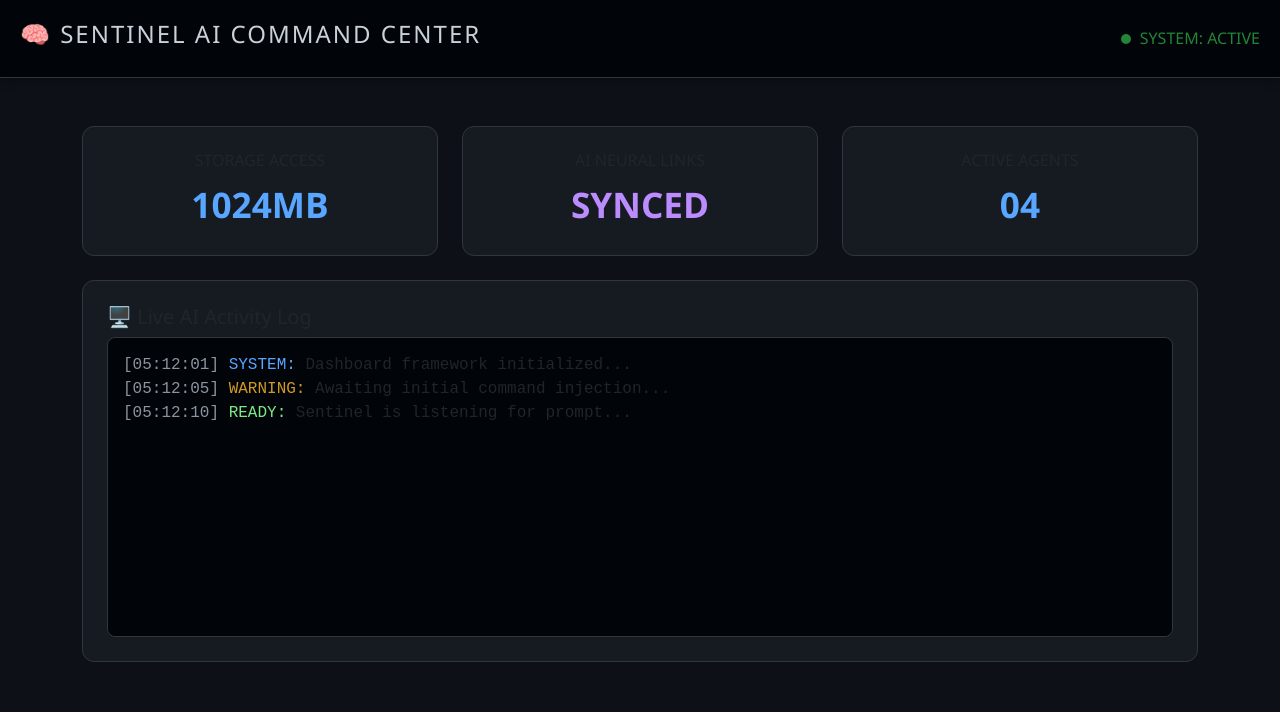
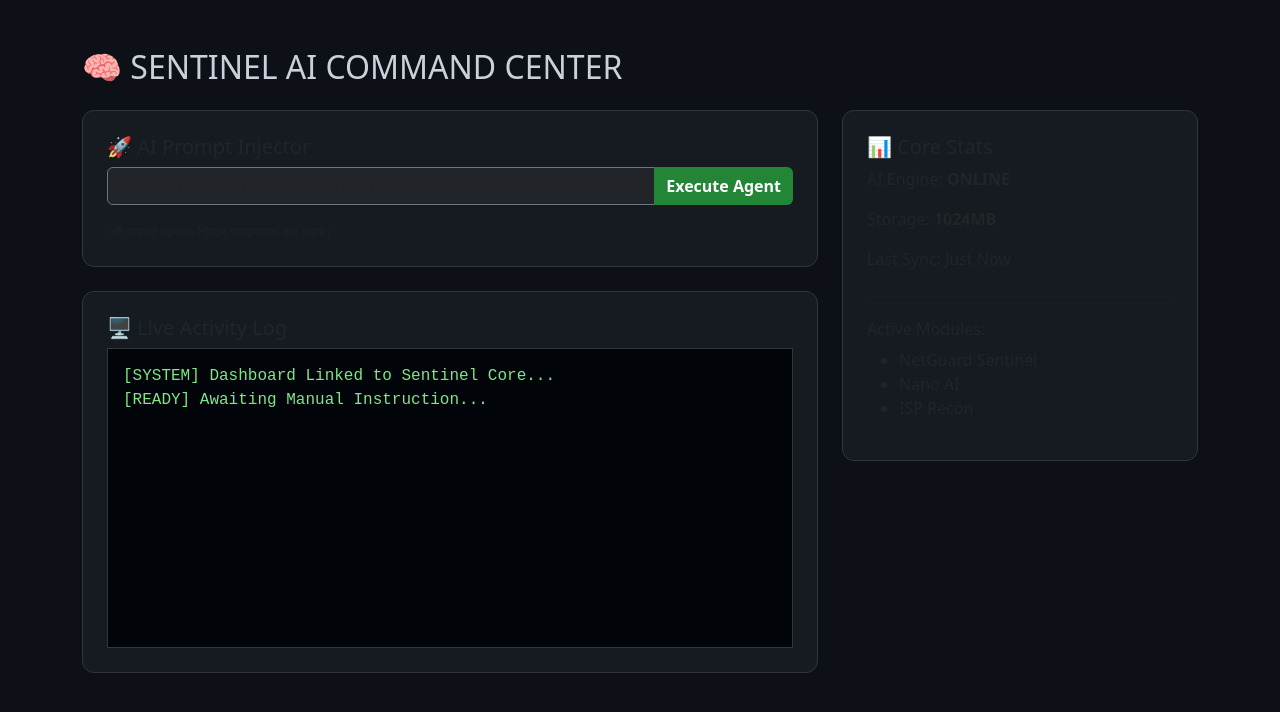
Before and after one commit to uniquenetworkbd/NetGuard-Sentinel, a plain HTML site: page docs/index.html in a window 1280 px wide. Drawn offline with nearby package versions, Linux system fonts and the light colour scheme.

Commit message:
Update index.html

```diff
--- a/docs/index.html
+++ b/docs/index.html
@@ -2,42 +2,65 @@
 <html lang="en">
 <head>
     <meta charset="UTF-8">
-    <meta name="viewport" content="width=device-width, initial-scale=1.0">
-    <title>Sentinel Admin | AI-Ops Dashboard</title>
+    <title>Sentinel Admin | Command Center</title>
     <link href="https://cdn.jsdelivr.net/npm/bootstrap@5.3.0/dist/css/bootstrap.min.css" rel="stylesheet">
     <style>
-        body { background-color: #0d1117; color: #c9d1d9; font-family: 'Segoe UI', Tahoma, sans-serif; }
-        .card { background: #161b22; border: 1px solid #30363d; border-radius: 12px; transition: 0.3s; }
-        .card:hover { border-color: #58a6ff; }
-        .stat-val { font-size: 2.2rem; font-weight: 800; color: #58a6ff; }
-        .nav-header { border-bottom: 1px solid #30363d; padding: 20px; background: #010409; box-shadow: 0 4px 10px rgba(0,0,0,0.3); }
-        #activity-log { background: #010409; height: 300px; overflow-y: auto; font-family: 'Courier New', monospace; padding: 15px; border-radius: 8px; border: 1px solid #30363d; }
-        .status-dot { height: 10px; width: 10px; background-color: #238636; border-radius: 50%; display: inline-block; margin-right: 5px; }
+        body { background-color: #0d1117; color: #c9d1d9; }
+        .card { background: #161b22; border: 1px solid #30363d; border-radius: 12px; }
+        #terminal { background: #010409; height: 300px; overflow-y: auto; font-family: monospace; padding: 15px; border: 1px solid #30363d; color: #7ee787; }
+        .btn-ai { background-color: #238636; color: white; border: none; font-weight: bold; }
+        .btn-ai:hover { background-color: #2ea043; }
     </style>
 </head>
 <body>
-    <div class="nav-header d-flex justify-content-between align-items-center">
-        <h4 style="letter-spacing: 2px;">🧠 SENTINEL AI COMMAND CENTER</h4>
-        <div><span class="status-dot"></span> <span style="color: #238636;">SYSTEM: ACTIVE</span></div>
-    </div>
     <div class="container mt-5">
-        <div class="row text-center">
-            <div class="col-md-4"><div class="card p-4"><h6>STORAGE ACCESS</h6><div class="stat-val">1024MB</div></div></div>
-            <div class="col-md-4"><div class="card p-4"><h6>AI NEURAL LINKS</h6><div class="stat-val" style="color: #bc8cff;">SYNCED</div></div></div>
-            <div class="col-md-4"><div class="card p-4"><h6>ACTIVE AGENTS</h6><div class="stat-val">04</div></div></div>
-        </div>
-        <div class="row mt-4">
-            <div class="col-md-12">
+        <h2 class="mb-4">🧠 SENTINEL AI COMMAND CENTER</h2>
+        <div class="row">
+            <div class="col-md-8">
+                <div class="card p-4 mb-4">
+                    <h5>🚀 AI Prompt Injector</h5>
+                    <div class="input-group mb-3">
+                        <input type="text" id="ai-prompt" class="form-control bg-dark text-white border-secondary" placeholder="উদা: একটি প্রফেশনাল পোর্টফোলিও ওয়েবসাইট তৈরি করো...">
+                        <button class="btn btn-ai" onclick="triggerAI()">Execute Agent</button>
+                    </div>
+                    <small class="text-muted">এটি সরাসরি আপনার গিটহাব অ্যাকশনকে কল করবে।</small>
+                </div>
                 <div class="card p-4">
-                    <h5>🖥️ Live AI Activity Log</h5>
-                    <div id="activity-log">
-                        <span style="color: #8b949e;">[05:12:01]</span> <span style="color: #58a6ff;">SYSTEM:</span> Dashboard framework initialized...<br>
-                        <span style="color: #8b949e;">[05:12:05]</span> <span style="color: #d29922;">WARNING:</span> Awaiting initial command injection...<br>
-                        <span style="color: #8b949e;">[05:12:10]</span> <span style="color: #7ee787;">READY:</span> Sentinel is listening for prompt...
+                    <h5>🖥️ Live Activity Log</h5>
+                    <div id="terminal">
+                        [SYSTEM] Dashboard Linked to Sentinel Core...<br>
+                        [READY] Awaiting Manual Instruction...
                     </div>
+                </div>
+            </div>
+            <div class="col-md-4">
+                <div class="card p-4">
+                    <h5>📊 Core Stats</h5>
+                    <p>AI Engine: <b>ONLINE</b></p>
+                    <p>Storage: <b>1024MB</b></p>
+                    <p>Last Sync: <span id="sync-time">Just Now</span></p>
+                    <hr>
+                    <h6>Active Modules:</h6>
+                    <ul>
+                        <li>NetGuard Sentinel</li>
+                        <li>Nano AI</li>
+                        <li>ISP Recon</li>
+                    </ul>
                 </div>
             </div>
         </div>
     </div>
+
+    <script>
+        function triggerAI() {
+            const prompt = document.getElementById('ai-prompt').value;
+            const log = document.getElementById('terminal');
+            if(!prompt) return alert("প্রম্পট লিখুন!");
+
+            log.innerHTML += `<br><span style="color: #d29922;">[SENDING]</span> Requesting AI to: ${prompt}`;
+            // এখানে আমরা পরে GitHub API Bridge যুক্ত করব
+            document.getElementById('ai-prompt').value = '';
+        }
+    </script>
 </body>
-                                    </html>
+</html>
```
